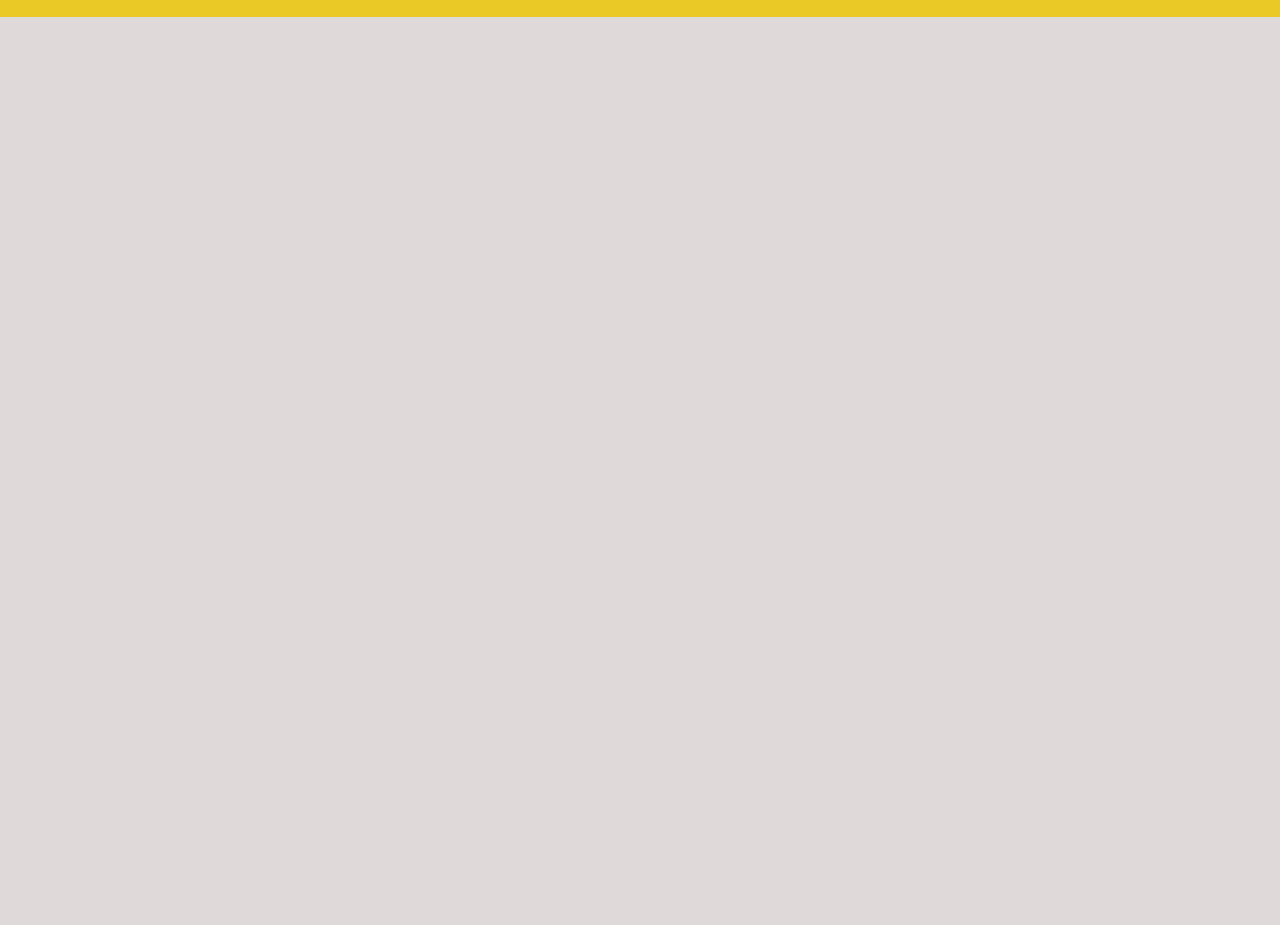
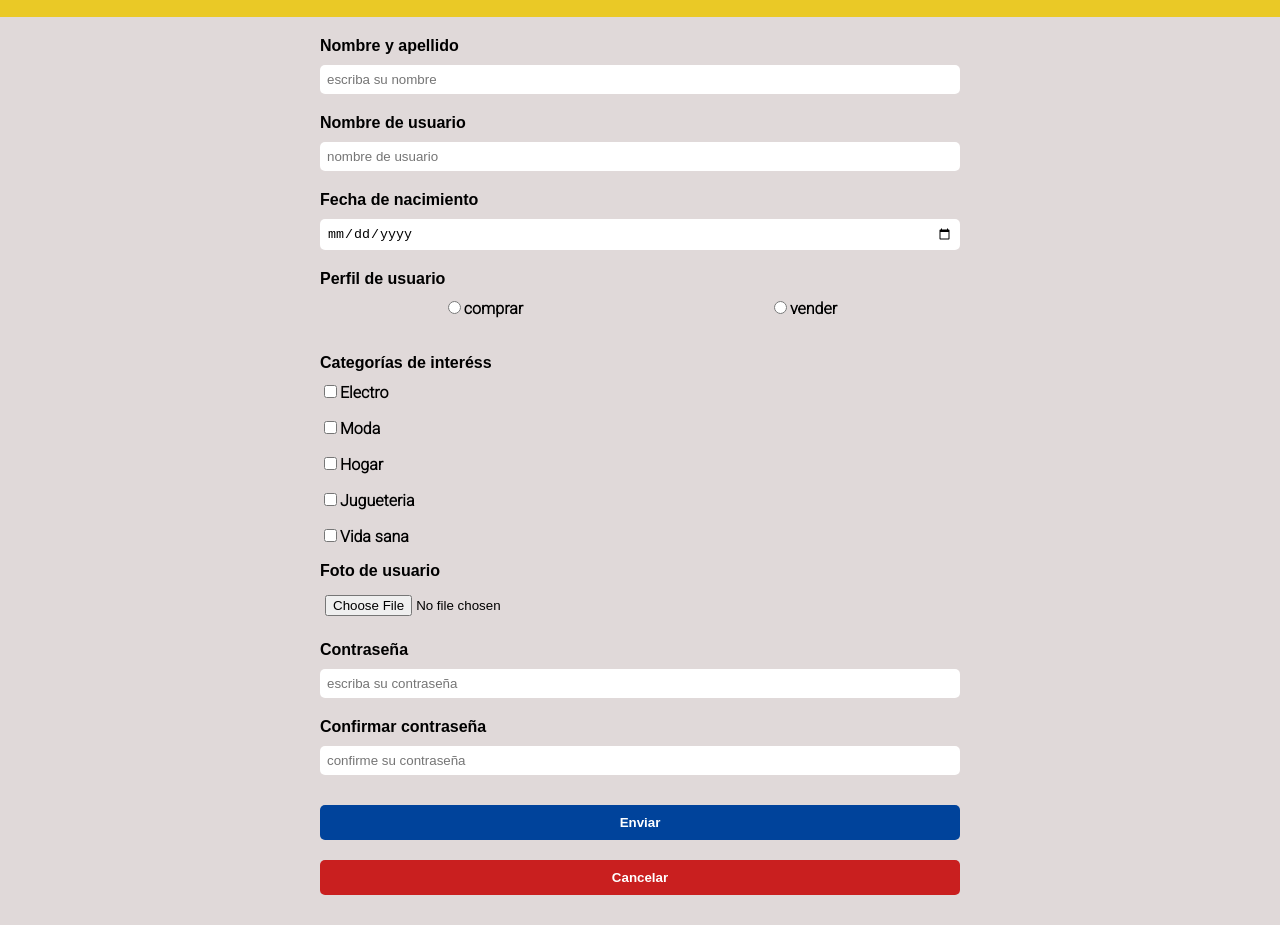
Before and after one commit to JuanBogliacino/Actividad-Mercadolibre, a website: page views/register.html in a window 1280 px wide. Shown: the part 125-1050 px from the top of the page. Before the commit the page ends 800 px from the top, so only its background shows below. Drawn offline with Linux system fonts and the light colour scheme; a web font is replaced by a local one.

Commit message:
register y login terminados

```diff
--- a/public/css/register.css
+++ b/public/css/register.css
@@ -80,6 +80,69 @@
       font-size: 17px;
   }
 
+  form {
+    width: 70%;
+    margin: 20px auto;
+    display: flex;
+    flex-wrap: wrap;
+    justify-content: center;
+  }
+
+  .form-item {
+    width: 100%;
+  }
+
+  form label {
+    margin-bottom: 10px;
+    font-family: 'Shippori Antique', sans-serif;
+    font-weight: bold;
+  }
+
+  form input {
+    padding: 5px;
+    border-radius: 5px;
+    border-color: transparent;
+    outline: none;
+    margin-bottom: 20px;
+  }
+
+  .div-radio {
+    display: flex;
+    justify-content: space-around;
+    margin-bottom: 20px;
+  }
+
+  .input-intereses {
+    width: 100%;
+    display: block;
+  }
+
+  form .div-input-file {
+    width: 100%;
+    display: felx;
+    justify-content: flex-start;
+  }
+
+  form button {
+    border-color: transparent;
+
+    color: #fff;
+    font-weight: bold;
+    margin: 10px auto;
+    min-width: 100px;
+    width: 100%;
+    padding: 8px;
+    border-radius: 5px;
+  }
+
+  form .submit {
+    background: rgb(0, 67, 155);
+  }
+
+  form .reset {
+    background: rgb(201, 31, 31);
+  }
+
   @media (min-width: 361px){
 
      nav {
@@ -155,4 +218,12 @@
       .main-navbar li i {
           margin-left: 3px;
       }
+
+      form {
+        width: 50%;
+    }
+
+    form .div-input-file input {
+        width: 50%;
+      }
   }
--- a/views/register.html
+++ b/views/register.html
@@ -64,5 +64,80 @@
             </ul>
          </nav>
      </header>
+
+
+
+
+     <main>
+      <section class="form-section">
+        <form action="/">
+          <label class="form-item">Nombre y apellido</label>
+
+          <input class="form-item" type="text" name="nombre-apellido" placeholder="escriba su nombre">
+
+          <label class="form-item">Nombre de usuario</label>
+
+          <input class="form-item" type="text" name="usuario" placeholder="nombre de usuario">
+
+          <label class="form-item">Fecha de nacimiento</label>
+
+          <input class="form-item" type="date" name="fecha">
+
+          <label class="form-item">Perfil de usuario</label>
+
+          <article class="form-item div-radio">
+            <div>
+              <input type="radio" name="perfil-usuario" value="comprar">comprar
+            </div>
+            <div>
+              <input type="radio" name="perfil-usuario" value="vender">vender
+            </div>
+          </article>
+
+          <label class="form-item">Categorías de interéss</label>
+
+
+          <div class="input-intereses">
+            <input type="checkbox" name="intereses" value="electro">Electro
+          </div>
+
+          <div class="input-intereses">
+            <input type="checkbox" name="intereses" value="moda">Moda
+          </div>
+
+          <div class="input-intereses">
+            <input type="checkbox" name="intereses" value="hogar">Hogar
+          </div>
+
+          <div class="input-intereses">
+            <input type="checkbox" name="intereses" value="jugueteria">Jugueteria
+          </div>
+
+          <div class="input-intereses">
+            <input type="checkbox" name="intereses" value="vida-sana">Vida sana
+          </div>
+
+          <label class="form-item">Foto de usuario</label>
+
+          <div class="form-item div-input-file">
+            <input class="form-item" type="file" name="foto-usuario">
+          </div>
+
+          <label class="form-item">Contraseña</label>
+
+          <input class="form-item" type="password" name="contraseña" placeholder="escriba su contraseña">
+
+          <label class="form-item">Confirmar contraseña</label>
+
+          <input class="form-item" type="password" name="contraseña-confirmada" placeholder="confirme su contraseña">
+
+          <button type="submit" class="submit">Enviar
+            <a href="/" class="form-item"></a>
+          </button>
+
+          <button type="reset" class="reset">Cancelar</button>
+        </form>
+      </section>
+     </main>
 </body>
 </html>
```
Also changed, not shown: public/css/login.css (+0 -7 lines), views/home.html (+1 -1 lines).
